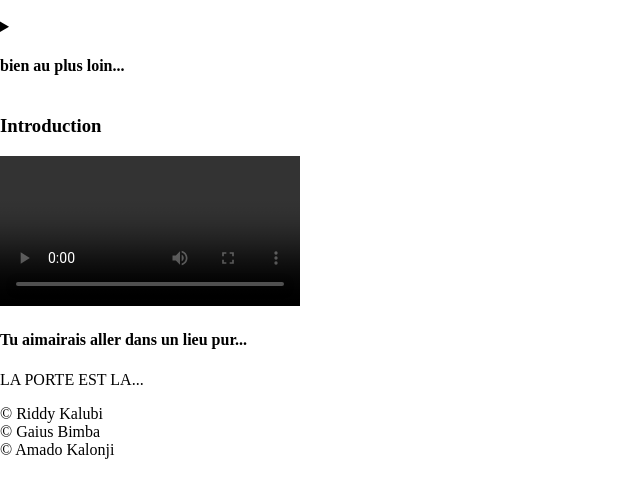
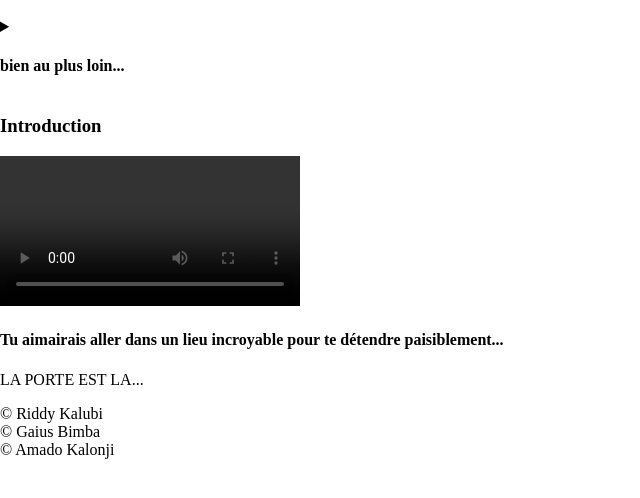
Before and after one commit to riddykalubi/interro, a plain HTML site: page music.html in a window 1280 px wide. Shown: the part 120-618 px from the top of the page, without its empty margins (0-640 px from the left). Drawn offline with Linux system fonts and the light colour scheme.

Commit message:
Refactor music.html structure and content
Updated the music.html file to include additional content and formatting changes.

```diff
--- a/music.html
+++ b/music.html
@@ -52,7 +52,7 @@
                 </section>
 
                 <section>
-                    <h4>Tu aimairais aller dans un lieu pur...</h4>
+                    <h4>Tu aimairais aller dans un lieu incroyable pour te détendre paisiblement...</h4>
                     <a href="alea-music">LA PORTE EST LA...</a>
                 </section>
 
```
